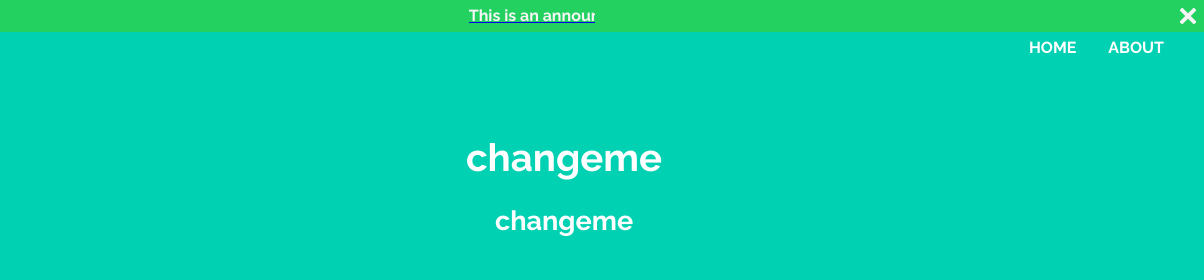
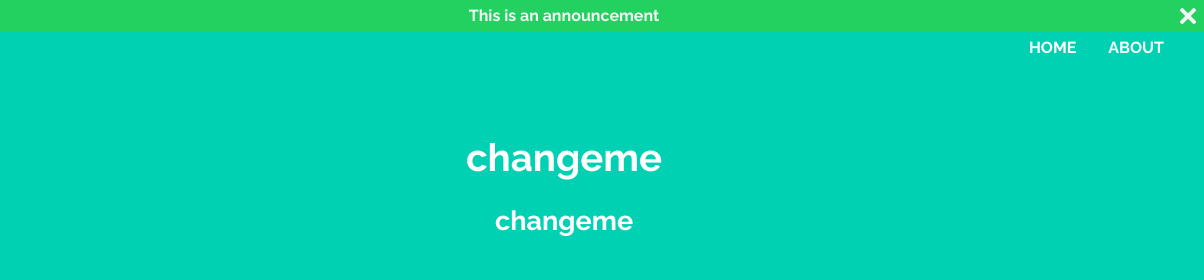
Before and after one commit to HoganMcDonald/gatsby-starter, a Gatsby site: page / in a window 1280 px wide. Shown: the top 280 px of the page, 76-1280 px from the left. Built offline with nearby package versions, Linux system fonts and the light colour scheme; Gatsby itself is replaced by a stand-in of ours; some packages are replaced by stand-ins of ours.

Commit message:
styles a tag

```diff
--- a/src/components/AnnouncementBar.js
+++ b/src/components/AnnouncementBar.js
@@ -41,10 +41,15 @@ const Bar = styled.div`
   transition: visibility 250ms ease-out;
 `;
 
+const Link = styled.a`
+  max-width: calc(100% - 4rem);
+  text-decoration: none;
+`;
+
 const Message = styled.h4`
   color: ${light};
   margin: 0;
-  max-width: calc(100% - 4rem);
+  width: 100%;
   overflow: hidden;
   white-space: nowrap;
 `;
@@ -91,9 +96,9 @@ class AnnouncementBar extends Component {
     return (
       <Bar role="alert" out={!this.state.show}>
         {linkURL ? (
-          <a href={linkURL}>
+          <Link href={linkURL}>
             <Message>{message}</Message>
-          </a>
+          </Link>
         ) : (
           <Message>{message}</Message>
         )}
```
